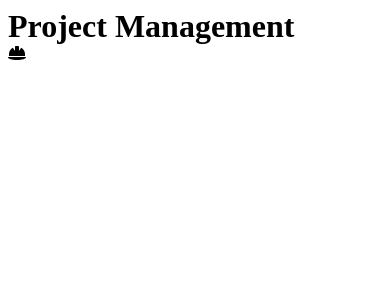
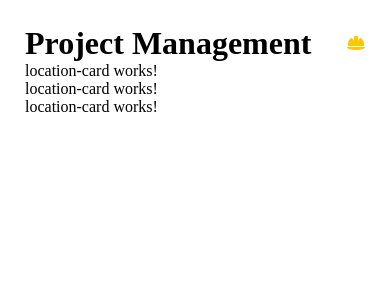
Before and after one commit to IDrumsey/Building-Management-Cost-Estimation-Client, an Angular app: page / in a window 390 px wide. Shown: the top 300 px of the page. Built offline with nearby package versions, Linux system fonts and the light colour scheme.

Commit message:
Added some responsive styling. Integrated location card into the app component.

```diff
--- a/src/app/app.component.html
+++ b/src/app/app.component.html
@@ -3,4 +3,7 @@
     <h1 id="title">Project Management</h1>
     <fa-icon id="page-icon" [icon]="helmetIcon"></fa-icon>
   </div>
+  <div id="content">
+    <app-location-card *ngFor="let location of database.locations" [location]="location"></app-location-card>
+  </div>
 </div>
--- a/src/app/app.component.scss
+++ b/src/app/app.component.scss
@@ -0,0 +1,32 @@
+#wrapper {
+    box-sizing: border-box;
+    height: 100%;
+}
+
+#header {
+    display: flex;
+    align-items: center;
+}
+
+#title {
+    display: inline-block;
+}
+
+#page-icon {
+    margin-left: auto;
+    color: #FFC700;
+}
+
+// mobile
+@media screen and (max-width: 480px) {
+    #wrapper {
+        padding: 25px 25px;
+    }
+}
+
+// desktop
+@media screen and (min-width: 480px) {
+    #wrapper {
+        padding: 25px 50px;
+    }
+}
--- a/src/styles.scss
+++ b/src/styles.scss
@@ -4,6 +4,12 @@
     font-family: "Montserrat";
 }
 
+body {
+    height: 100vh;
+    width: 100vw;
+    margin: 0;
+}
+
 h1, h2, h3, h4, h5, h6, p {
     margin: 0;
 }
```
Also changed, not shown: src/app/core/components/location-card/location-card.component.ts (+14 -1 lines), src/app/core/components/project-card/project-card.component.ts (+10 -0 lines), src/app/core/components/task-card/task-card.component.ts (+10 -0 lines).
